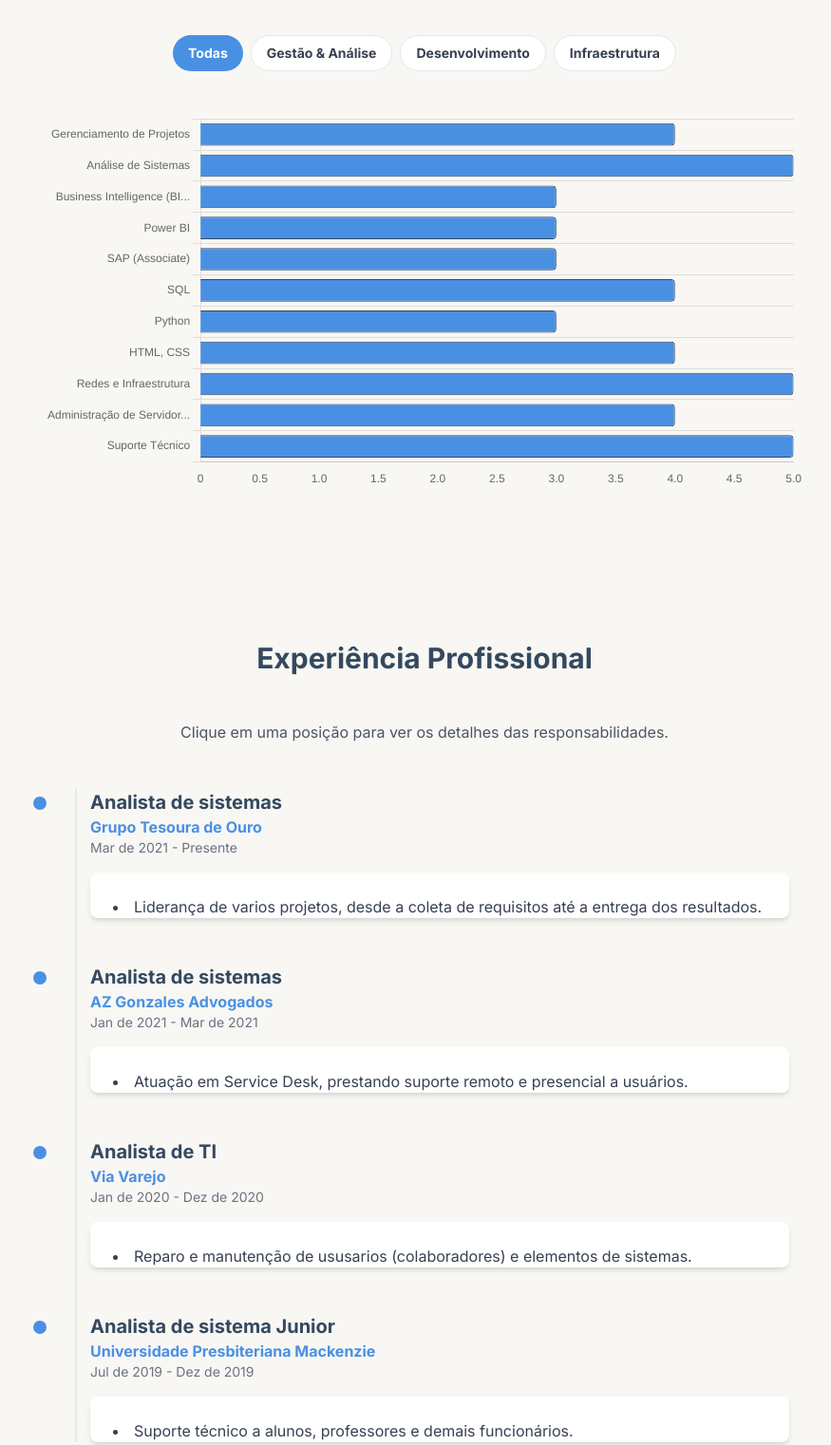
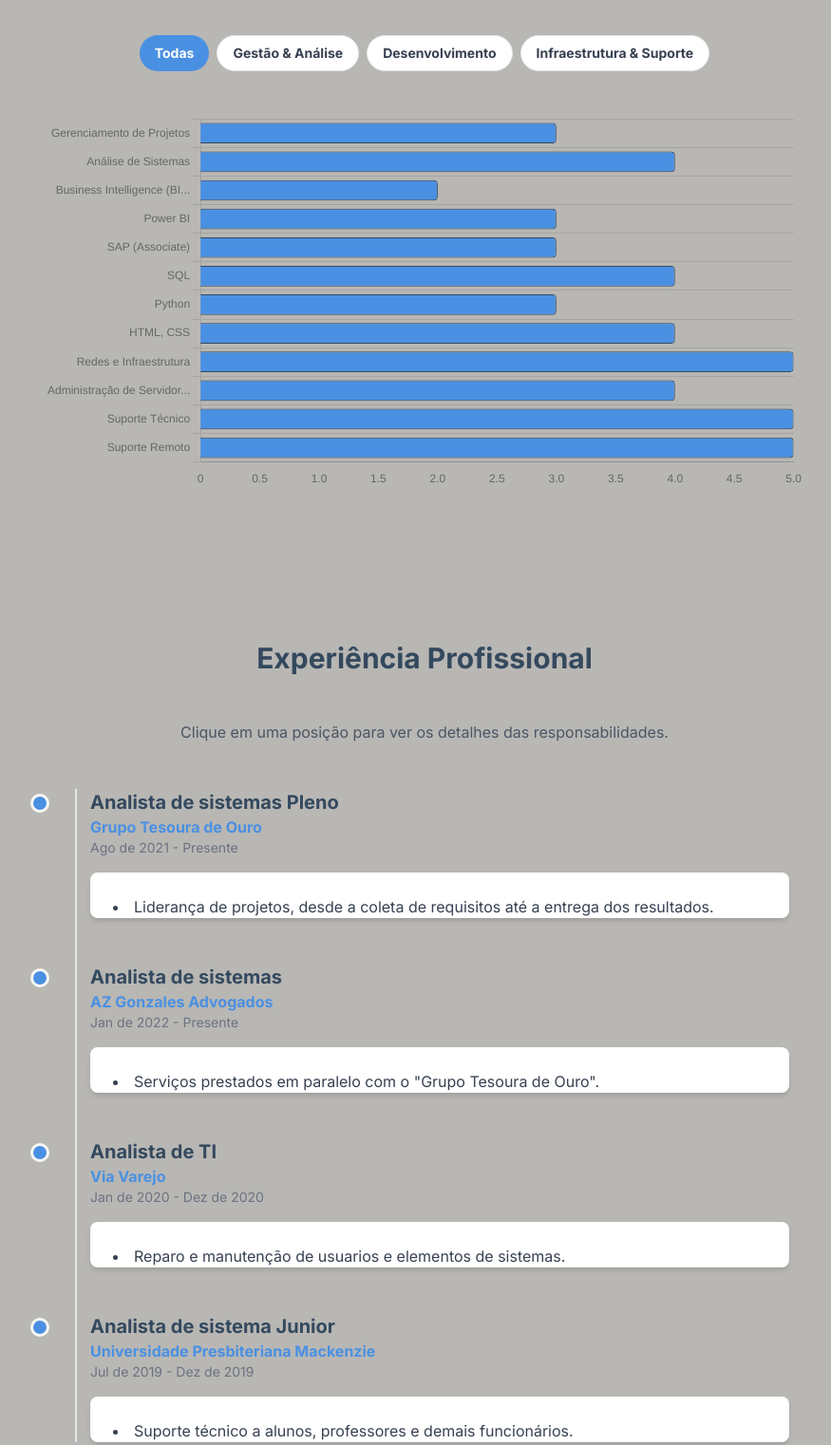
Before and after one commit to SeuPesadel00/Apresentacao, a plain HTML site: page index.html in a window 1280 px wide. Shown: the part 731-2253 px from the top of the page at 95% size, without its empty margins (193-1068 px from the left). Drawn offline with nearby package versions, Linux system fonts and the light colour scheme.

Commit message:
atualização de dados 13/08/2025

```diff
--- a/index.html
+++ b/index.html
@@ -16,7 +16,7 @@
     <style>
         body {
             font-family: 'Inter', sans-serif;
-            background-color: #F8F7F4;
+            background-color: #b8b7b4;
             color: #2c3e50;
         }
         .chart-container {
@@ -58,7 +58,7 @@
 
     <header class="bg-white/80 backdrop-blur-lg sticky top-0 z-50 shadow-sm">
         <nav class="container mx-auto px-6 py-3 flex justify-between items-center">
-            <div class="text-xl font-bold text-[#34495e]">Arthur Henrique</div>
+            <div class="text-xl font-bold text-[#34495e]">Arthur Henrique Gomes</div>
             <div class="hidden md:flex space-x-8">
                 <a href="#sobre" class="hover:text-[#4a90e2] transition-colors">Sobre</a>
                 <a href="#competencias" class="hover:text-[#4a90e2] transition-colors">Competências</a>
@@ -95,7 +95,7 @@
                 <button class="filter-btn bg-[#4a90e2] text-white py-2 px-4 rounded-full text-sm font-semibold mb-2" data-filter="all">Todas</button>
                 <button class="filter-btn bg-white text-gray-700 py-2 px-4 rounded-full text-sm font-semibold border mb-2" data-filter="Gestão & Análise">Gestão & Análise</button>
                 <button class="filter-btn bg-white text-gray-700 py-2 px-4 rounded-full text-sm font-semibold border mb-2" data-filter="Desenvolvimento">Desenvolvimento</button>
-                <button class="filter-btn bg-white text-gray-700 py-2 px-4 rounded-full text-sm font-semibold border mb-2" data-filter="Infraestrutura">Infraestrutura</button>
+                <button class="filter-btn bg-white text-gray-700 py-2 px-4 rounded-full text-sm font-semibold border mb-2" data-filter="Infraestrutura & Suporte">Infraestrutura & Suporte</button>
             </div>
             <div class="chart-container">
                 <canvas id="skillsChart"></canvas>
@@ -147,17 +147,18 @@
             });
 
             const allSkills = [
-                { name: 'Gerenciamento de Projetos', category: 'Gestão & Análise', level: 4 },
-                { name: 'Análise de Sistemas', category: 'Gestão & Análise', level: 5 },
-                { name: 'Business Intelligence (BI)', category: 'Gestão & Análise', level: 3 },
+                { name: 'Gerenciamento de Projetos', category: 'Gestão & Análise', level: 3 },
+                { name: 'Análise de Sistemas', category: 'Gestão & Análise', level: 4 },
+                { name: 'Business Intelligence (BI)', category: 'Gestão & Análise', level: 2 },
                 { name: 'Power BI', category: 'Gestão & Análise', level: 3 },
                 { name: 'SAP (Associate)', category: 'Gestão & Análise', level: 3 },
                 { name: 'SQL', category: 'Desenvolvimento', level: 4 },
                 { name: 'Python', category: 'Desenvolvimento', level: 3 },
                 { name: 'HTML, CSS', category: 'Desenvolvimento', level: 4 },
-                { name: 'Redes e Infraestrutura', category: 'Infraestrutura', level: 5 },
-                { name: 'Administração de Servidores', category: 'Infraestrutura', level: 4 },
-                { name: 'Suporte Técnico', category: 'Infraestrutura', level: 5 },
+                { name: 'Redes e Infraestrutura', category: 'Infraestrutura & Suporte', level: 5 },
+                { name: 'Administração de Servidores', category: 'Infraestrutura & Suporte', level: 4 },
+                { name: 'Suporte Técnico', category: 'Infraestrutura & Suportee', level: 5 },
+                { name: 'Suporte Remoto', category: 'Infraestrutura & Suporte', level: 5 },
             ];
 
             const ctx = document.getElementById('skillsChart').getContext('2d');
@@ -240,25 +241,26 @@
             const experiences = [
                 {
                     company: 'Grupo Tesoura de Ouro',
-                    role: 'Analista de sistemas',
-                    period: 'Mar de 2021 - Presente',
+                    role: 'Analista de sistemas Pleno',
+                    period: 'Ago de 2021 - Presente',
                     details: [
-                        'Liderança de varios projetos, desde a coleta de requisitos até a entrega dos resultados.',
-                        'Análise e desenvolvimento de soluções para as demandas especificas da empresa.',
+                        'Liderança de projetos, desde a coleta de requisitos até a entrega dos resultados.',
+                        'Análise de problemas e desenvolvimento de soluções para as demandas especificas da empresa.',
                         'Suporte ao escritorio e mais de 120 filiais (Lojas). ',
-                        'Administração de infraestrutura de redes, servidores Windows, AD, Consultas SQL.',
-                        'Utilização de PDVs e ferramentas de acesso remoto (VNC, AnyDesk).',
-                        'Gerenciamento de chamados e analise de problemas diarios para aperfeiçoamento dos sistemas.'
+                        'Administração e infraestrutura de redes, servidores Windows, AD, Consultas SQL.',
+                        'Utilização de PDVs e ferramentas de acesso remoto (VNC, AnyDesk, LogMeln, ).',
+                        'Gerenciamento de chamados e suporte para usuarios em plataformas como: SAP, Humanas, Office 365, Power BI e Intranet.'
                     ]
                 },
                 {
                     company: 'AZ Gonzales Advogados',
                     role: 'Analista de sistemas',
-                    period: 'Jan de 2021 - Mar de 2021',
+                    period: 'Jan de 2022 - Presente',
                     details: [
-                        'Atuação em Service Desk, prestando suporte remoto e presencial a usuários.',
+                        'Serviços prestados em paralelo com o "Grupo Tesoura de Ouro".',
+                        'Atuação em Service Desk, prestando suporte remoto e presencial aos usuários.',
                         'Instalação e configuração de softwares.',
-                        'Resolução de problemas de hardware e software (Windows, Linux, Mac & Pacote Office).',
+                        'Resolução de problemas de hardware e software (Windows, Linux, Mac, Pacote Office & impressoras).',
                         'Criação e gerenciamento de contas de usuário.'
                     ]
                 },
@@ -267,9 +269,8 @@
                     role: 'Analista de TI',
                     period: 'Jan de 2020 - Dez de 2020',
                     details: [
-                        'Reparo e manutenção de ususarios (colaboradores) e elementos de sistemas.',
-                        'Suporte ao sistema dos de OS dos montadores e outras aplicações internas.',
-                        'Utilização de PDVs e ferramentas de acesso remoto (VNC, AnyDesk).',
+                        'Reparo e manutenção de usuarios e elementos de sistemas.',
+                        'Suporte ao sistema de "Ordem de Serviços" dos montadores e outras aplicações internas.',
                         'Atendimento via Service Now, telefonia e WhatsApp.'
                     ]
                 },
```
